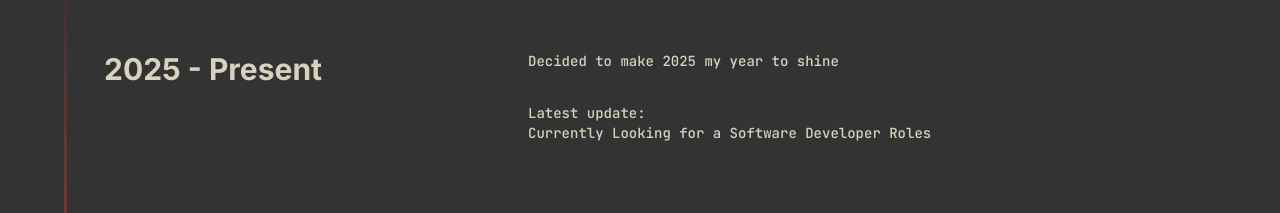
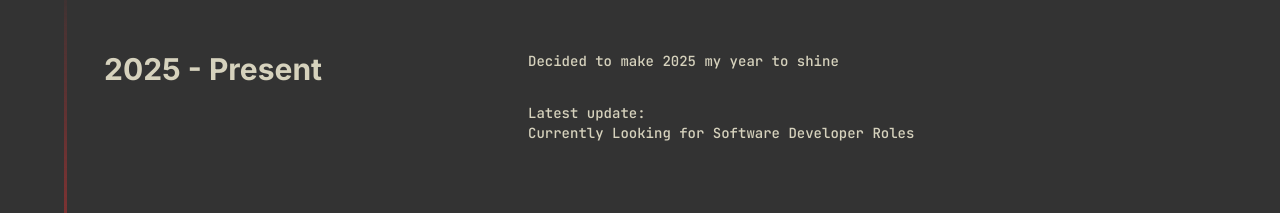
Before and after one commit to DippsytheDev/Akinde-Dipo-Portfolio, a Next.js app: page / in a window 1280 px wide. Shown: the part 1260-1473 px from the top of the page. Built offline with nearby package versions, Linux system fonts and the light colour scheme.

Commit message:
Trigger Redeploy

```diff
--- a/src/app/sections/About.tsx
+++ b/src/app/sections/About.tsx
@@ -14,12 +14,12 @@ export const About = () => {
               Latest update:
             </div>
             <div className="flex items-center text-sm md:text-md font-mono">
-              Currently Looking for a Software Developer Roles
+              Currently Looking for Software Developer Roles
             </div>
           </div>
         </div>
       ),
-    },
+    }, //new work
     {
       title: "2023 - 2024",
       content: (
```
